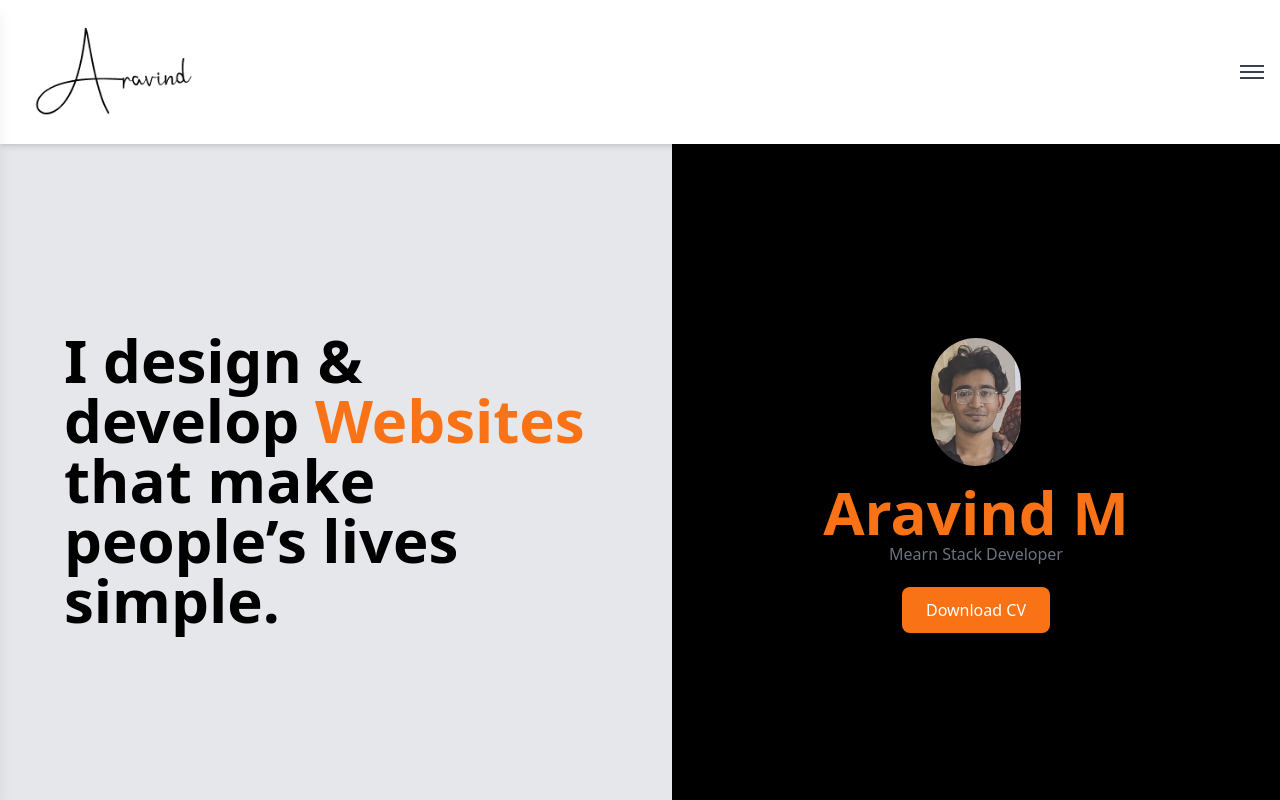
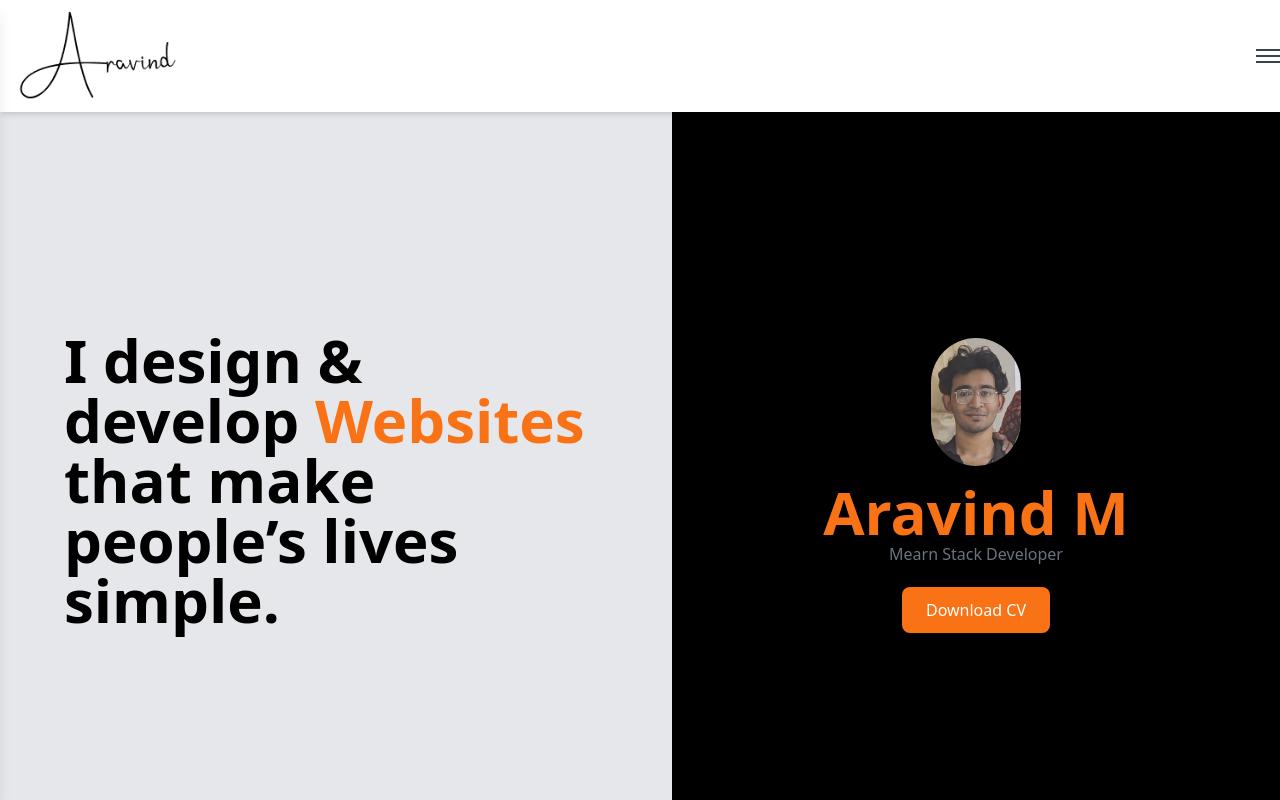
Before and after one commit to Aravind-M23997/Portfolio2, a plain HTML site: page index.html in a window 1280 px wide. Shown: the top 800 px of the page. Drawn offline with nearby package versions, Linux system fonts and the light colour scheme.

Commit message:
Update index.html

```diff
--- a/index.html
+++ b/index.html
@@ -15,7 +15,7 @@
 <body class="bg-gray-200 font-sans">
     <!-- Navbar -->
     <nav class="fixed top-0 w-full bg-white shadow-md z-50">
-        <div class="container mx-auto flex items-center justify-between p-4">
+        <div class="container mx-auto flex items-center justify-between p-0">
             <a href="./index.html"><img src="./img.png" alt="Event Aura Logo" class="w-30 h-28"> </a>
             <label for="sidebar-toggle" class="cursor-pointer z-50">
                 <div class="w-6 h-0.5 bg-gray-700 mb-1"></div>
```
